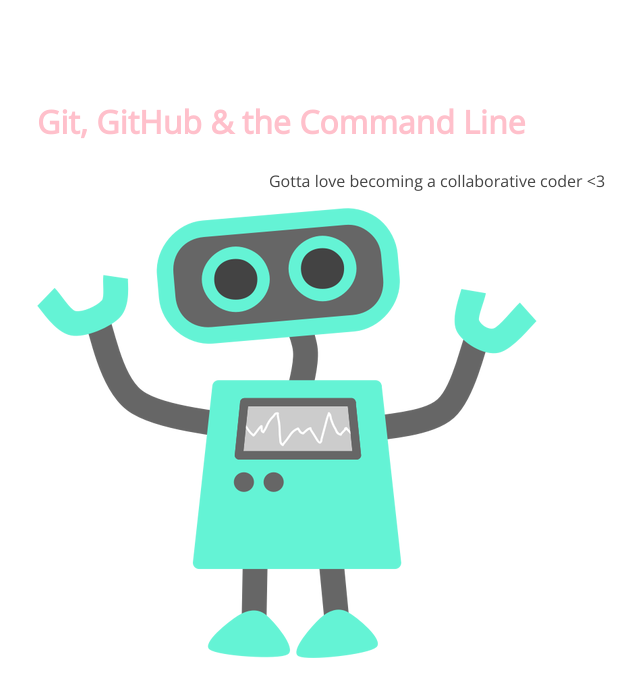
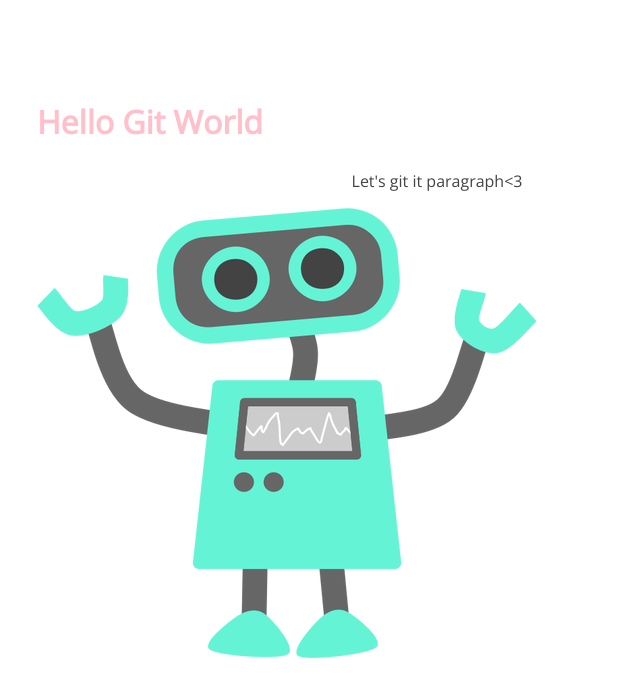
Before and after one commit to unicodequeen/105-project, a plain HTML site: page index.html in a window 1280 px wide. Shown: the whole page, without its empty margins (203-843 px from the left). Drawn offline with nearby package versions, Linux system fonts and the light colour scheme.

Commit message:
third commit change header and p tag

```diff
--- a/index.html
+++ b/index.html
@@ -8,8 +8,8 @@
 </head>
 <body>
 	<section>
-		<h1>Git, GitHub & the Command Line</h1>
-		<p>Gotta love becoming a collaborative coder <3</p>
+		<h1>Hello Git World</h1>
+		<p>Let's git it paragraph<3</p>
 		<img src="img/happy-blue-robot.png">
 	</section>
 </body>
```
